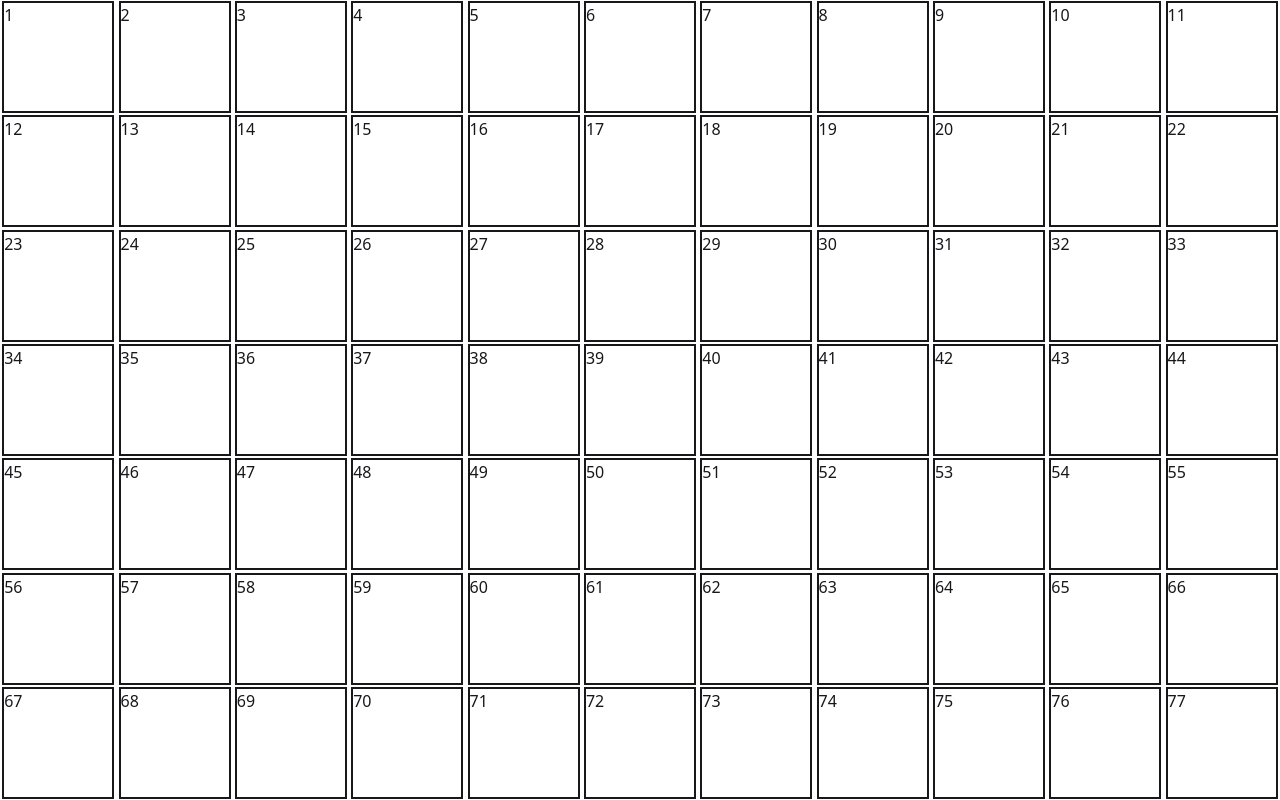
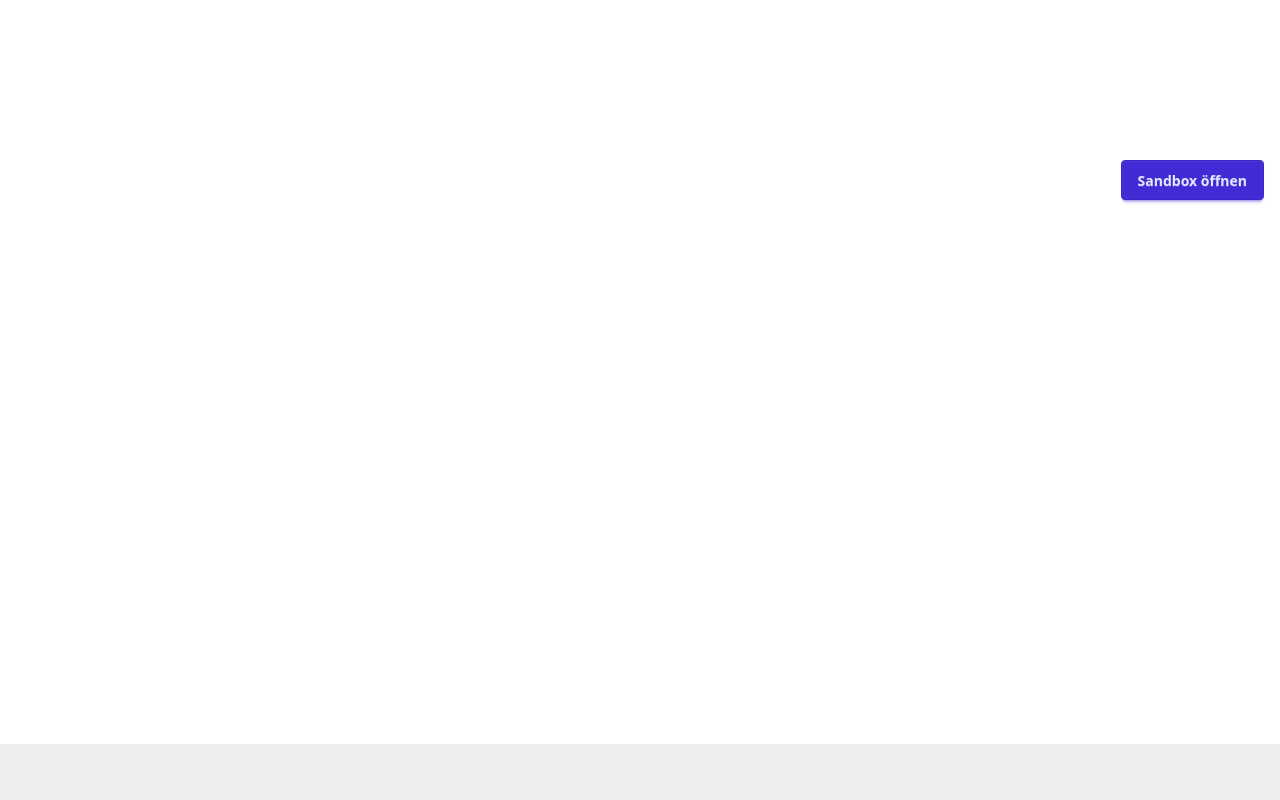
Before and after one commit to BlackTiger007/blacky-os, a SvelteKit app: page / in a window 1280 px wide. Built offline with nearby package versions, Linux system fonts and the light colour scheme.

Commit message:
feat(page): implement sandbox opening functionality and clean up layout

```diff
--- a/src/routes/+page.svelte
+++ b/src/routes/+page.svelte
@@ -1,28 +1,38 @@
 <script lang="ts">
-	import { browser } from '$app/environment';
-	import { onMount } from 'svelte';
+	import MyWindow from '$lib/desktop/components/MyWindow.svelte';
+	import type { MyWindow as TypeWindow } from '$lib/desktop/types/window';
+	import Taskleiste from '$lib/desktop/components/Taskleiste.svelte';
+	import Sandbox from '$lib/desktop/apps/Sandbox.svelte';
+	import { windows } from '$lib/desktop/stores/windows.svelte';
 
-	let length = $state(0);
-
-	function resize() {
-		length = Math.trunc(window.innerWidth / 112) * Math.trunc(window.innerHeight / 112);
+	function openSandbox() {
+		const win: TypeWindow = {
+			id: windows.length + 1,
+			title: 'test',
+			component: Sandbox,
+			position: { x: 5, y: 30 },
+			size: { width: 300, height: 900 },
+			minimized: false,
+			maximized: false,
+			fullscreen: false,
+			closable: true,
+			resizable: true,
+			movable: true,
+			visible: true,
+			zIndex: 0
+		};
+		windows.push(win);
 	}
-
-	onMount(() => {
-		resize();
-
-		onresize = () => resize();
-	});
 </script>
 
-<main
-	class="flex h-screen max-h-screen min-h-screen w-full max-w-full min-w-full flex-wrap overflow-hidden"
->
-	{#if browser}
-		{#each { length }, item}
-			<div class="m-auto h-28 w-28 border-2">
-				{item + 1}
-			</div>
-		{/each}
-	{/if}
-</main>
+<div class="h-screen w-screen bg-cover bg-center">
+	{#each windows as win (win.id)}
+		<MyWindow {win} />
+	{/each}
+
+	<Taskleiste ausrichtung="links" />
+
+	<button class="btn btn-primary fixed top-40 right-4" on:click={openSandbox}>
+		Sandbox öffnen
+	</button>
+</div>
```
